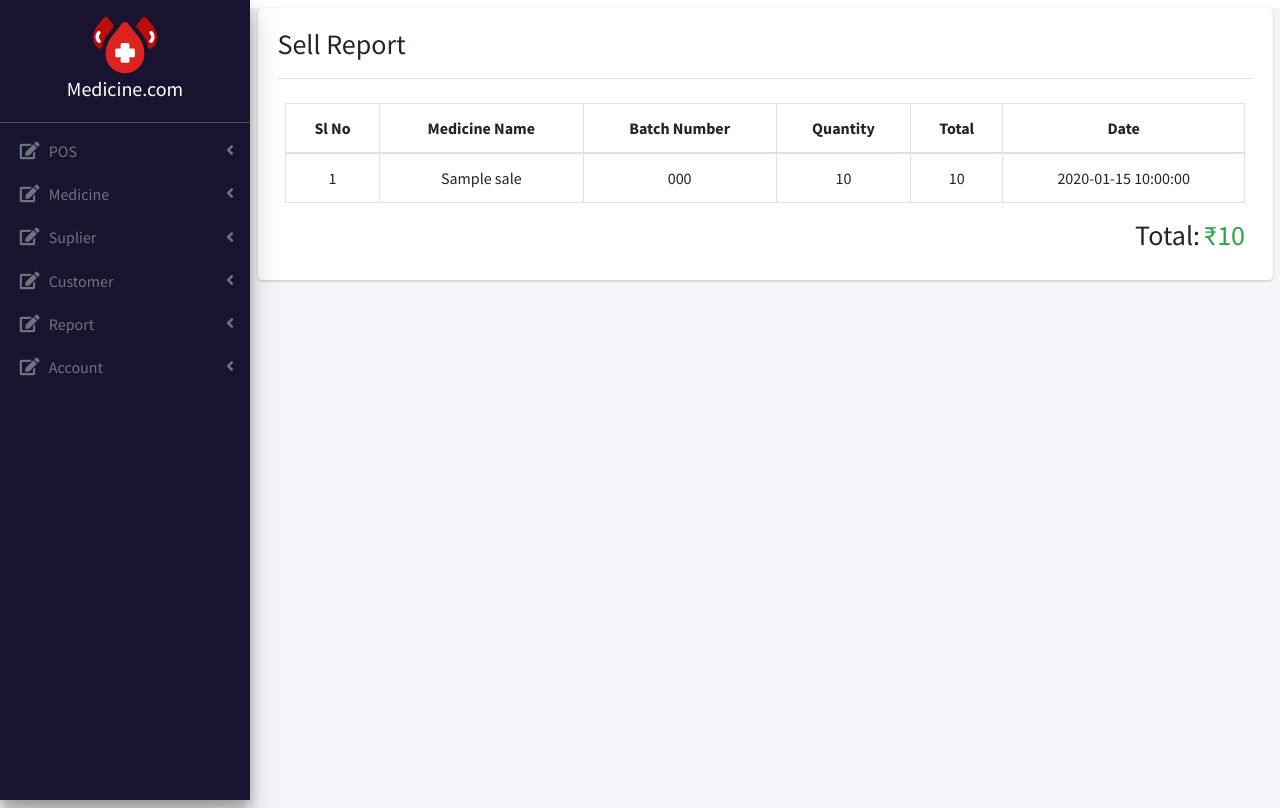
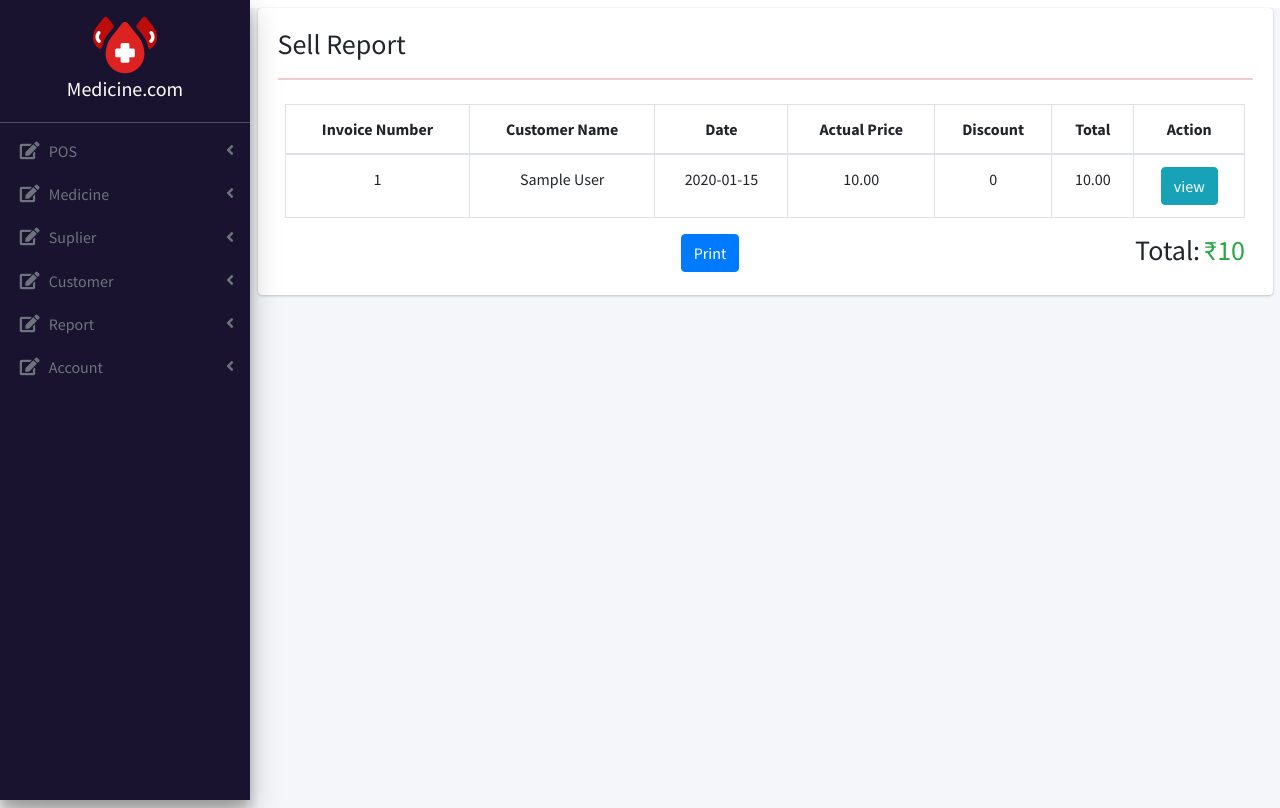
Before and after one commit to Mrigankaa/Pharmacy-App, a PHP site: page /sell.php in a window 1280 px wide. Run offline with PHP 8.4, Linux system fonts and the light colour scheme; tables that the repository leaves empty or names only in its code hold one stand-in row (values such as "Sample post"); some libraries are stand-ins or nearby versions.

Commit message:
12-May night commit

```diff
--- a/sell.php
+++ b/sell.php
@@ -1,9 +1,12 @@
 <!DOCTYPE html>
 <html lang="en">
+
 <head>
     <title>Pharmacy.com</title>
+    <link href="https://cdn.jsdelivr.net/npm/bootstrap@5.1.3/dist/css/bootstrap.min.css" rel="stylesheet">
     <link rel="stylesheet" href="css/index.css">
 </head>
+
 <body>
     <?php
     require "connect.php";
@@ -16,31 +19,50 @@
                     <h3><i class=""></i>Sell Report</h3>
                     <hr class="p-0.5 text-danger mb-4">
                     <div class="container table-responsive">
+                        <div class="modal fade" id="popUp" tabindex="-1" aria-labelledby="exampleModalLabel" aria-hidden="true">
+                            <div class="modal-dialog">
+                                <div class="modal-content">
+                                    <div class="modal-header">
+                                        <h5 class="modal-title" id="exampleModalLabel">Details</h5>
+                                        <button type="button" class="btn-close" data-bs-dismiss="modal" aria-label="Close"></button>
+                                    </div>
+                                    <div class="modal-body" id="show">
+                                    </div>
+                                </div>
+                            </div>
+                        </div>
                         <table class="table table-bordered text-center">
                             <thead>
                                 <tr>
-                                    <th>Sl No</th>
-                                    <th>Medicine Name</th>
-                                    <th>Batch Number</th>
-                                    <th>Quantity</th>
+                                    <th>Invoice Number</th>
+                                    <th>Customer Name</th>
+                                    <th>Date</th>
+                                    <th>Actual Price</th>
+                                    <th>Discount</th>
                                     <th>Total</th>
-                                    <th>Date</th>
+                                    <th>Action</th>
                                 </tr>
                             </thead>
                             <tbody id="table">
                                 <?php
-                                    $sql = "SELECT * from sales";
-                                    $r = mysqli_query($conn,$sql);
+                                $sql = "SELECT * from invoices";
+                                $r = mysqli_query($conn, $sql);
                                 $index = 1;
-                                    while($row = mysqli_fetch_array($r)){
+                                while ($row = mysqli_fetch_array($r)) {
+                                    $id = $row['invoice_id'];
+                                    $c_id = $row['c_id'];
+                                    $sql1 = "SELECT customer_name from customer where customer_id  = '$c_id'";
+                                    $r1 = mysqli_query($conn, $sql1);
+                                    $row1 = mysqli_fetch_assoc($r1);
                                 ?>
                                     <tr>
-                                    <td><?php echo $index ?></td>
-                                    <td><?php echo $row['med_name']; ?></td>
-                                    <td><?php echo $row['batch_number']; ?></td>
-                                    <td><?php echo $row['quantity']; ?></td>
-                                    <td id="price"><?php echo $row['total']; ?></td>
-                                    <td><?php echo $row['date']; ?></td>
+                                        <td><?php echo $index; ?></td>
+                                        <td><?php echo $row1['customer_name']; ?></td>
+                                        <td><?php echo $row['invoice_date']; ?></td>
+                                        <td><?php echo $row['total_amount']; ?></td>
+                                        <td><?php echo $row['discount']; ?></td>
+                                        <td id="price"><?php echo $row['net_total']; ?></td>
+                                        <td><button class="btn btn-info" data-bs-toggle="modal" data-bs-target="#popUp" onclick="view(<?php echo $id; ?>)">view</button></td>
                                     </tr>
                                 <?php
                                     $index++;
@@ -48,27 +70,47 @@
                                 ?>
                             </tbody>
                         </table>
+
                         <div class="float-right">
                             <h3 class="d-inline-block">Total: </h3>
                             <h3 class="d-inline-block text-success" id="total"></h3>
+                        </div>
+                        <div class="text-center">
+                            <button class="btn btn-primary">Print </button>
                         </div>
                     </div>
                 </div>
             </div>
         </div>
     </div>
+    <script src="https://cdn.jsdelivr.net/npm/@popperjs/core@2.10.2/dist/umd/popper.min.js"></script>
+    <script src="https://cdn.jsdelivr.net/npm/bootstrap@5.1.3/dist/js/bootstrap.bundle.min.js"></script>
     <script src="js/jquery.js"></script>
     <script src="js/dataTable.js"></script>
     <script>
-        $(document).ready(function(){
+        $(document).ready(function() {
             var grandTotal = 0;
-            $("#table #price").each(function(){
+            $("#table #price").each(function() {
                 var total = parseFloat($(this).text());
-                grandTotal = grandTotal+total;
+                grandTotal = grandTotal + total;
                 console.log(grandTotal);
-                $("#total").text("₹"+grandTotal)
+                $("#total").text("₹" + grandTotal)
             })
+        });
+
+        function view(id) {
+            $.ajax({
+                url: "valid.php",
+                type: "POST",
+                data: {
+                    id: id
+                },
+                success: function(data, status) {
+                    $("#show").html(data);
+                }
             })
+        }
     </script>
 </body>
+
 </html>
```
Also changed, not shown: product.php (+12 -3 lines), sell_med.php (+52 -51 lines), valid.php (+67 -32 lines). Lines whose indentation alone changed are shown as unchanged.
